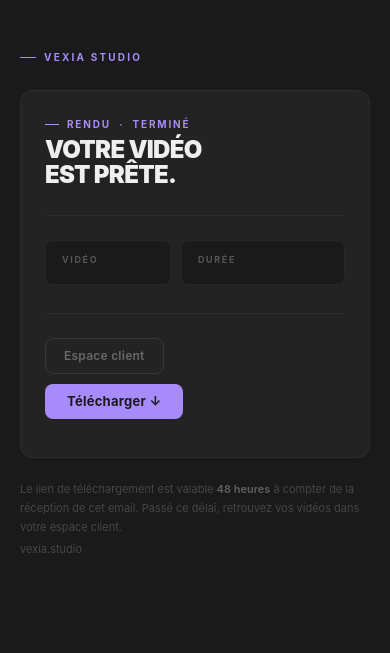
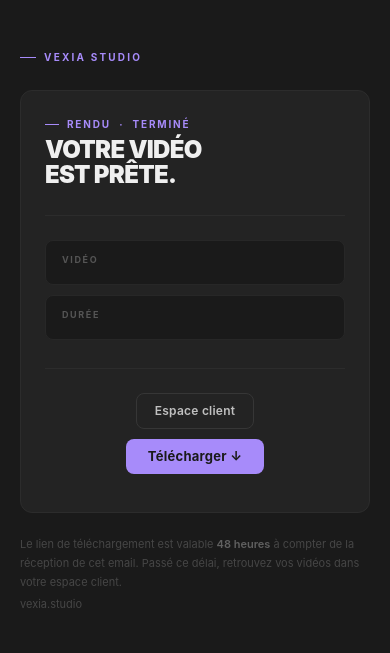
Before and after one commit to anthony-rgs/olympe, a Python web app: template orphee/app/services/templates/video_ready.html in a window 390 px wide. Shown: the top 653 px of the page. Run offline with Jinja, Linux system fonts and the light colour scheme; the template is opened without the code that fills it, so the values that code supplies are empty.

Commit message:
feat (orphee): update templates

```diff
--- a/orphee/app/services/templates/video_ready.html
+++ b/orphee/app/services/templates/video_ready.html
@@ -30,10 +30,17 @@
         .h1 {
           font-size: 24px !important;
         }
-        .btn-row td {
+        .btn-outer {
+          text-align: center !important;
+        }
+        .btn-wrap {
+          width: 100% !important;
+        }
+        .btn-cell {
           display: block !important;
           padding-right: 0 !important;
           padding-bottom: 10px !important;
+          text-align: center !important;
         }
       }
     </style>
@@ -262,7 +269,7 @@
                   </tr>
                 </table>
 
-                <!-- Inset blocks -->
+                <!-- Inset: Vidéo -->
                 <table
                   role="presentation"
                   cellpadding="0"
@@ -272,7 +279,6 @@
                 >
                   <tr>
                     <td
-                      valign="top"
                       style="
                         background-color: #1a1a1a;
                         border-radius: 8px;
@@ -314,17 +320,37 @@
                         {{job_title}}
                       </p>
                     </td>
+                  </tr>
+                </table>
+
+                <table
+                  role="presentation"
+                  cellpadding="0"
+                  cellspacing="0"
+                  border="0"
+                  width="100%"
+                >
+                  <tr>
                     <td
-                      width="10"
-                      style="width: 10px"
+                      height="10"
+                      style="height: 10px; line-height: 10px; font-size: 1px"
                     >
                       &nbsp;
                     </td>
+                  </tr>
+                </table>
+
+                <!-- Inset: Durée -->
+                <table
+                  role="presentation"
+                  cellpadding="0"
+                  cellspacing="0"
+                  border="0"
+                  width="100%"
+                >
+                  <tr>
                     <td
-                      valign="top"
-                      width="130"
                       style="
-                        width: 130px;
                         background-color: #1a1a1a;
                         border-radius: 8px;
                         border: 1px solid #272727;
@@ -358,7 +384,6 @@
                           color: #a78bfa;
                           line-height: 1.3;
                           letter-spacing: 0.04em;
-                          white-space: nowrap;
                         "
                       >
                         {{duration}}
@@ -420,13 +445,27 @@
                 <!-- CTAs -->
                 <table
                   role="presentation"
-                  class="btn-row"
+                  cellpadding="0"
+                  cellspacing="0"
+                  border="0"
+                  width="100%"
+                >
+                  <tr>
+                    <td
+                      class="btn-outer"
+                      style="text-align: left"
+                    >
+                      <!-- btn-wrap devient width:100% sur mobile pour que les td en display:block puissent se centrer -->
+                      <table
+                        role="presentation"
+                        class="btn-wrap"
                         cellpadding="0"
                         cellspacing="0"
                         border="0"
                       >
                         <tr>
                           <td
+                            class="btn-cell"
                             valign="middle"
                             style="padding-right: 10px"
                           >
@@ -436,11 +475,11 @@
                                 display: inline-block;
                                 font-family:
                                   -apple-system, BlinkMacSystemFont,
-                            &quot;Segoe UI&quot;, &quot;Helvetica Neue&quot;,
-                            Arial, sans-serif;
+                                  &quot;Segoe UI&quot;,
+                                  &quot;Helvetica Neue&quot;, Arial, sans-serif;
                                 font-size: 12px;
                                 font-weight: 600;
-                          color: #686868;
+                                color: #c0c0c0;
                                 text-decoration: none;
                                 border: 1px solid #363636;
                                 border-radius: 8px;
@@ -452,7 +491,10 @@
                               >Espace client</a
                             >
                           </td>
-                    <td valign="middle">
+                          <td
+                            class="btn-cell"
+                            valign="middle"
+                          >
                             <!--[if mso]>
                               <v:roundrect
                                 xmlns:v="urn:schemas-microsoft-com:vml"
@@ -474,7 +516,6 @@
                                     font-family: sans-serif;
                                     font-size: 13px;
                                     font-weight: 700;
-                              letter-spacing: 2px;
                                   "
                                 >
                                   Télécharger ↓
@@ -488,8 +529,8 @@
                                 display: inline-block;
                                 font-family:
                                   -apple-system, BlinkMacSystemFont,
-                            &quot;Segoe UI&quot;, &quot;Helvetica Neue&quot;,
-                            Arial, sans-serif;
+                                  &quot;Segoe UI&quot;,
+                                  &quot;Helvetica Neue&quot;, Arial, sans-serif;
                                 font-size: 13px;
                                 font-weight: 700;
                                 color: #1a1a1a;
@@ -504,6 +545,9 @@
                               >Télécharger ↓</a
                             >
                             <!--<![endif]-->
+                          </td>
+                        </tr>
+                      </table>
                     </td>
                   </tr>
                 </table>
```
Also changed, not shown: orphee/app/services/templates/video_failed.html (+9 -3 lines). Lines whose indentation alone changed are shown as unchanged.
